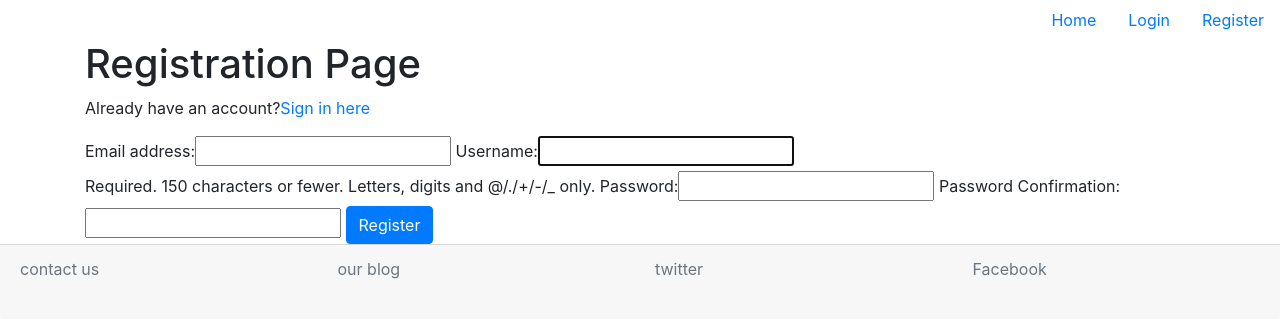
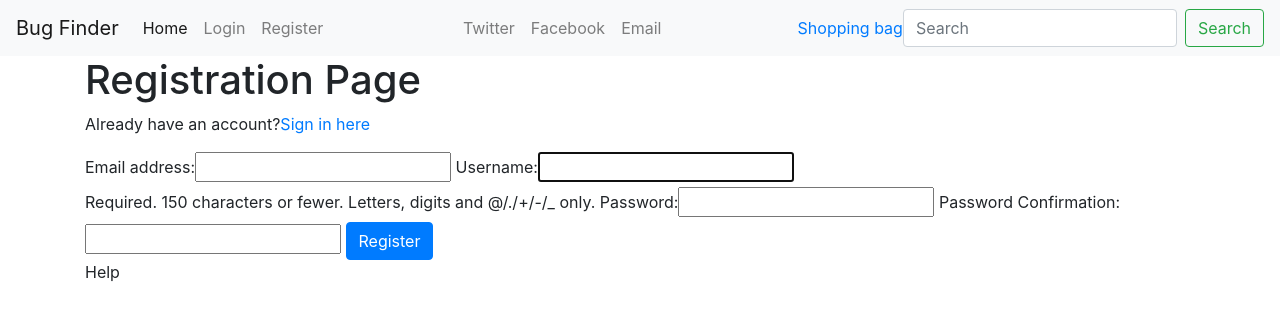
Before and after one commit to saraa123/django_project_tracker, a Django app: page /register/ in a window 1280 px wide. Shown: the top 321 px of the page. Run offline with Django 3.2, Linux system fonts and the light colour scheme; some libraries are stand-ins or nearby versions.

Commit message:
Added font awesome stylesheet, block head_js, added bootstrap nav, temp change to footer

```diff
--- a/templates/base.html
+++ b/templates/base.html
@@ -8,11 +8,88 @@
     <title>{% block page_title %} {% endblock %}</title>
     <link rel="stylesheet" href="https://maxcdn.bootstrapcdn.com/bootstrap/4.0.0/css/bootstrap.min.css"
         integrity="sha384-Gn5384xqQ1aoWXA+058RXPxPg6fy4IWvTNh0E263XmFcJlSAwiGgFAW/dAiS6JXm" crossorigin="anonymous">
+    <link href="https://stackpath.bootstrapcdn.com/font-awesome/4.7.0/css/font-awesome.min.css" rel="stylesheet"
+        integrity="sha384-wvfXpqpZZVQGK6TAh5PVlGOfQNHSoD2xbE+QkPxCAFlNEevoEH3Sl0sibVcOQVnN" crossorigin="anonymous">
+    <link rel="stylesheet" href="{% static 'font-awesome/css/font-awesome.min.css' %}">
     <link rel="stylesheet" href="{% static 'css/custom.css' %}" type="text/css">
+    {% block head_js %}
+    {% endblock head_js %}
 </head>
 <body>
     <div class="body">
-        <ul class="nav justify-content-end">
+        <nav class="navbar navbar-expand-lg navbar-light bg-light">
+            <a class="navbar-brand" href="{% url 'home' %}">Bug Finder</a>
+            <button class="navbar-toggler" type="button" data-toggle="collapse" data-target="#navbarSupportedContent"
+                aria-controls="navbarSupportedContent" aria-expanded="false" aria-label="Toggle navigation">
+                <span class="navbar-toggler-icon"></span>
+            </button>
+
+            <div class="collapse navbar-collapse" id="navbarSupportedContent">
+                <ul class="navbar-nav mr-auto">
+                    <li class="nav-item active">
+                        <a class="nav-link" href="{% url 'home' %}">Home <span class="sr-only">(current)</span></a>
+                    </li>
+                    {% if user.is_authenticated %}
+                    <li class="nav-item">
+                        <a class="nav-link" href="{% url 'logout' %}">Logout</a>
+                    </li>
+                    <li class="nav-item">
+                        <a class="nav-link" href="{% url 'profile' %}">Account</a>
+                    </li>
+                    <!-- <li class="nav-item dropdown">
+                        <a class="nav-link dropdown-toggle" href="#" id="navbarDropdown" role="button" data-toggle="dropdown"
+                            aria-haspopup="true" aria-expanded="false">
+                            Speak to us!
+                        </a>
+                        <div class="dropdown-menu" aria-labelledby="navbarDropdown">
+                            <a class="dropdown-item" href="#">Email us</a>
+                            <a class="dropdown-item" href="#">Send a tweet</a>
+                            <div class="dropdown-divider"></div>
+                            <a class="dropdown-item" href="#">Read our start up blog</a>
+                        </div>
+                    </li> -->
+                    {% else %}
+                    <li class="nav-item">
+                        <a class="nav-link" href="{% url 'login' %}">Login</a>
+                    </li>
+                    <li class="nav-item">
+                        <a class="nav-link" href="{% url 'register' %}">Register</a>
+                    </li>
+                    {% endif %}
+                </ul>
+                <!--contact icons to be displayed in the nav -->
+                <ul class="navbar-nav mr-auto">
+                    <li class="nav-item nav-link">
+                        Twitter
+                    </li>
+                    <li class="nav-item nav-link">
+                        Facebook
+                    </li>
+                    <li class="nav-item nav-link">
+                        Email
+                    </li>
+                </ul>
+
+                <ul class="navbar-nav">
+                    <li>
+                        <a href="{% url 'view_cart' %}">
+                            <i class="fa fa-shipping-cart"></i> Shopping bag
+                            {% if product_count > 0 %}
+                            <label class="badge badge-warning">{{ product_count }}</label>
+                            {% endif %}
+                        </a>
+                    </li>
+                </ul>
+                <form class="form-inline my-2 my-lg-0" action="{% url 'search' %}">
+                    <input class="form-control mr-sm-2" type="search" placeholder="Search" aria-label="Search">
+                    <button class="btn btn-outline-success my-2 my-sm-0" type="submit">Search</button>
+                </form>
+
+
+            </div>
+        </nav>
+
+        <!-- <ul class="nav justify-content-end">
             {% if user.is_authenticated %}
                 <li class="nav-item">
                     <a class="nav-link active" href="{% url 'home' %}">Home</a>
@@ -35,29 +112,34 @@
                 </li>
             {% endif %}
 
-            <!-- <li class="nav-item">
+             <li class="nav-item">
                 <a class="nav-link" href="#">Contact Us</a>
-            </li> -->
-        </ul>
+            </li>
+        </ul> -->
 
 
         {% block content %}
         {% endblock %}
 
-        <footer class="card-footer text-muted">
+        <!-- <footer class="text-muted ">
             <div class="row footer">
                 <div class="col-xs-12 col-sm-3">
-                    <p>contact us</p>
+                    <p>Email us</p>
                 </div>
                 <div class="col-xs-12 col-sm-3">
-                    <p>our blog</p>
+                    <p>Our blog</p>
                 </div>
                 <div class="col-xs-12 col-sm-3">
-                    <p>twitter</p>
+                    <p>Twitter</p>
                 </div>
                 <div class="col-xs-12 col-sm-3">
                     <p>Facebook</p>
                 </div>
+            </div>
+        </footer> -->
+        <footer>
+            <div class="container footer_container">
+                <p>Help</p>
             </div>
         </footer>
     </div><!-- closing body class -->
```
